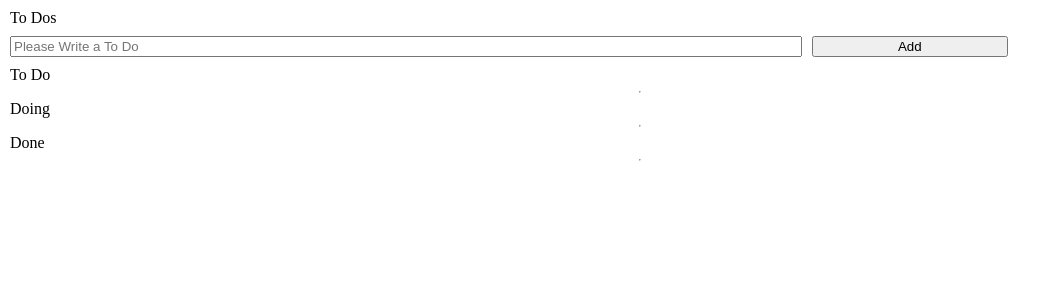
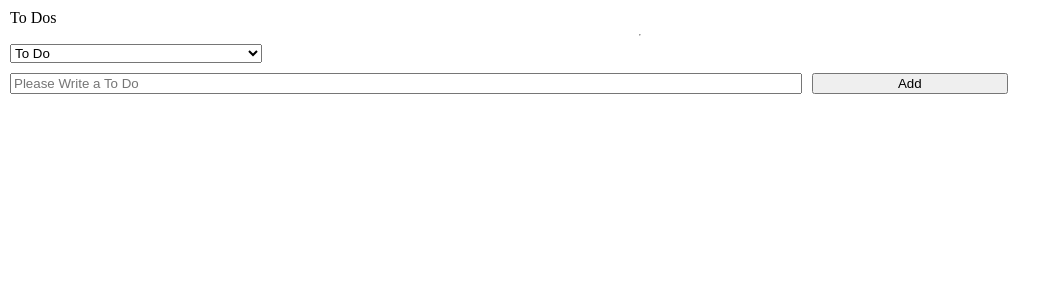
Before and after one commit to wwwkimminja/React-ToDoList-App, a React (Create React App) app: page / in a window 1280 px wide. Shown: the top 300 px of the page, without its empty margins (0-1061 px from the left). Built offline with nearby package versions, Linux system fonts and the light colour scheme.

Commit message:
Refactoring selector

```diff
--- a/src/atoms.tsx
+++ b/src/atoms.tsx
@@ -7,6 +7,10 @@
     category:"TO_DO"| "DOING" | "DONE";
 }
 
+export const categoryState = atom({
+    key:"category",
+    default:"TO_DO",
+})
 
 export const toDoState = atom<IToDo[]>({
     key:"toDo",
@@ -18,11 +22,9 @@
     key:"toDoSelector",
     get:({get})=> {
         const toDos= get(toDoState);
-        return [
-            toDos.filter(toDo => toDo.category ==="TO_DO"),
-            toDos.filter(toDo => toDo.category ==="DOING"),
-            toDos.filter(toDo => toDo.category === "DONE")
-         ];
+        const category=get(categoryState);
+        return toDos.filter((toDO)=> toDO.category === category);
+
     }
 
 
--- a/src/components/ToDoList.tsx
+++ b/src/components/ToDoList.tsx
@@ -1,41 +1,43 @@
 import styled from 'styled-components';
-import { useRecoilValue} from "recoil";
-import { toDoSelector, toDoState } from "../atoms";
+import { useRecoilValue,useRecoilState} from "recoil";
+import { categoryState, toDoSelector } from "../atoms";
 import CreateToDo from './CreateToDo';
 import ToDo from './ToDo';
+
+
 const Container = styled.div`
     display: flex;
     flex-direction: column;
     align-content: center;
     padding: 10px;
+    select {
+        width: 20%;
+    }
 `
 
 
 
+
 function ToDoList(){
-    //const toDos= useRecoilValue(toDoState);
-    const [toDo,doing,done] = useRecoilValue(toDoSelector);
-    //console.log(selectorOutput);
+    const toDos = useRecoilValue(toDoSelector);
+    const [category,setCategory] = useRecoilState(categoryState)
+
+    const onInput = (event:React.FormEvent<HTMLSelectElement>)=>{
+        setCategory(event.currentTarget.value);
+    }
 
     return(
         <Container>
             <h1>To Dos</h1>
+            <hr />
+            <select value={category} onInput={onInput}>
+                <option value="TO_DO">To Do</option>
+                <option value="DOING">Doging</option>
+                <option value="DONE">Done</option>
+            </select>
             <CreateToDo/>
-            <h2>To Do</h2>
-            <hr />
-            <ul>
-                {toDo.map(toDo =><ToDo key={toDo.id}{...toDo}/> )}
-            </ul>
-            <h2>Doing</h2>
-            <hr/>
-            <ul>
-                {doing.map(toDo =><ToDo key={toDo.id}{...toDo}/> )}
-            </ul>
-            <h2>Done</h2>
-            <hr/>
-            <ul>
-                {done.map(toDo =><ToDo key={toDo.id}{...toDo}/> )}
-            </ul>
+           {toDos?.map(toDo=> <ToDo key={toDo.id}{...toDo}/>)}
+
         </Container>
     )
 }
```
